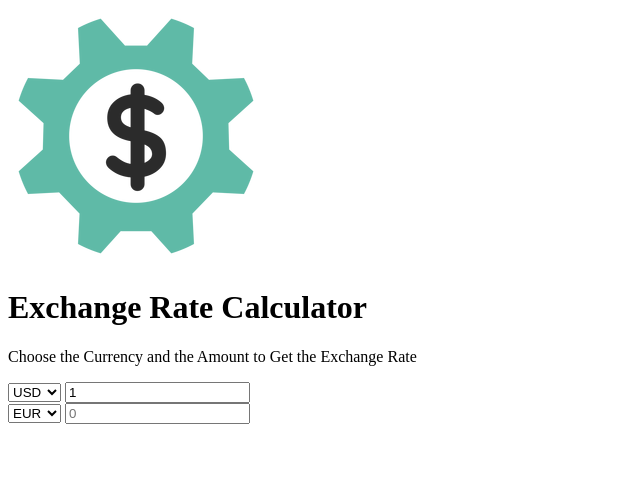
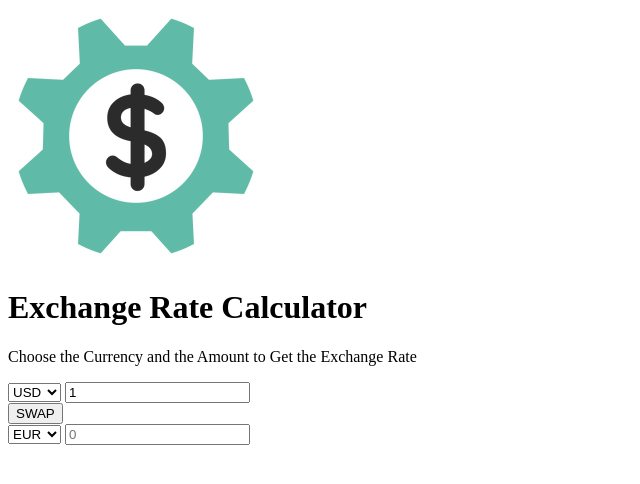
Before and after one commit to bfly2001/exchange-rate-calculator, a plain HTML site: page index.html in a window 1280 px wide. Shown: the whole page, without its empty margins (0-640 px from the left). Drawn offline with Linux system fonts and the light colour scheme.

Commit message:
Update index.html
Added button to swap-rate-container.

```diff
--- a/index.html
+++ b/index.html
@@ -71,7 +71,9 @@
         </div>
 
         <div class="swap-rate-container">
-
+            <button class="btn" id="rate">
+                SWAP
+            </button>
         </div>
 
         <div class="currency">
```
